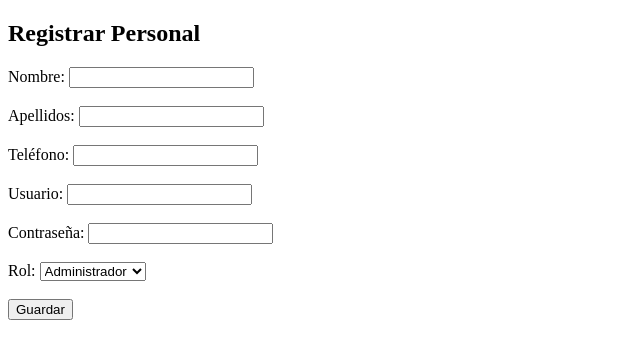
After one commit to DarkasterAlexis/PROYECTO-FIN_CONSULTORIO_MEDICO, a Flask app: page /registrar_personal in a window 1280 px wide. The commit adds this page. Shown: the top 359 px of the page, without its empty margins (0-640 px from the left). Run offline with Flask 3, Linux system fonts and the light colour scheme.

Commit message:
Incremento 2 -Autenticacion y Seguridad v2.0

```diff
--- a/app.py
+++ b/app.py
@@ -1,4 +1,4 @@
-from flask import Flask
+from flask import Flask, render_template
 from database import db
 
 app = Flask(__name__)
@@ -17,12 +17,28 @@ from models.paciente import Paciente
 from models.medico import Medico
 from models.personal import Personal
 
+#importar controladores
+from controllers.personal_controller import personal_bp
+from controllers.medico_controller import medico_bp
+
+#blueprints
+app.register_blueprint(personal_bp)
+app.register_blueprint(medico_bp)
+
 with app.app_context():
     db.create_all()
 
 @app.route('/')
 def inicio():
-    return "Sistema Consultorio Médico ARANDA"
+    return render_template('index.html')
+
+@app.route('/registro')
+def registro():
+    return render_template('registro_inicio.html')
+
+@app.route('/login')
+def login():
+    return render_template('login.html')
 
 if __name__ == '__main__':
     app.run(debug=True)
--- /dev/null
+++ b/controllers/personal_controller.py
@@ -0,0 +1,7 @@
+from flask import Blueprint, render_template
+
+personal_bp = Blueprint('personal', __name__)
+
+@personal_bp.route('/registrar_personal')
+def registrar_personal():
+    return render_template('registrar_personal.html')
--- a/templates/login.html
+++ b/templates/login.html
@@ -14,9 +14,7 @@
         <label>Contraseña</label>
         <input type="password">
         <br><br>
-        <button type="submit">
-            Iniciar Sesión
-        </button>
+        <button type="submit">Iniciar Sesión</button>
     </form>
 </body>
 </html>
--- /dev/null
+++ b/templates/registrar_personal.html
@@ -0,0 +1,40 @@
+<!DOCTYPE html>
+<html lang="es">
+<head>
+    <meta charset="UTF-8">
+    <meta name="viewport" content="width=device-width, initial-scale=1.0">
+    <title>REgistrar Personal</title>
+</head>
+<body>
+    <h2>Registrar Personal</h2>
+    <form method="POST">
+        <label>Nombre:</label>
+        <input type="text" name="nombre" required>
+        <br><br>
+
+        <label>Apellidos:</label>
+        <input type="text" name="apellidos" required>
+        <br><br>
+
+        <label>Teléfono:</label>
+        <input type="text" name="telefono">
+        <br><br>
+
+        <label>Usuario:</label>
+        <input type="text" name="usuario" required>
+        <br><br>
+
+        <label>Contraseña:</label>
+        <input type="password" name="password" required>
+        <br><br>
+
+        <label>Rol:</label>
+        <select name="rol_id">
+            <option value="1">Administrador</option>
+            <option value="2">Recepcionista</option>
+        </select>
+        <br><br>
+        <button type="submit">Guardar</button>
+    </form>
+</body>
+</html>
```
Also changed, not shown: controllers/medico_controller.py (added, +10 -0 lines), templates/index.html (added, +18 -0 lines), templates/registrar_medico.html (added, +38 -0 lines), templates/registro_inicio.html (added, +21 -0 lines).
